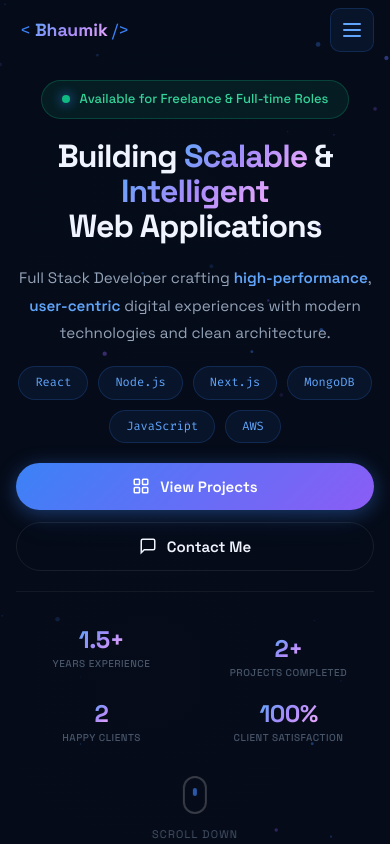
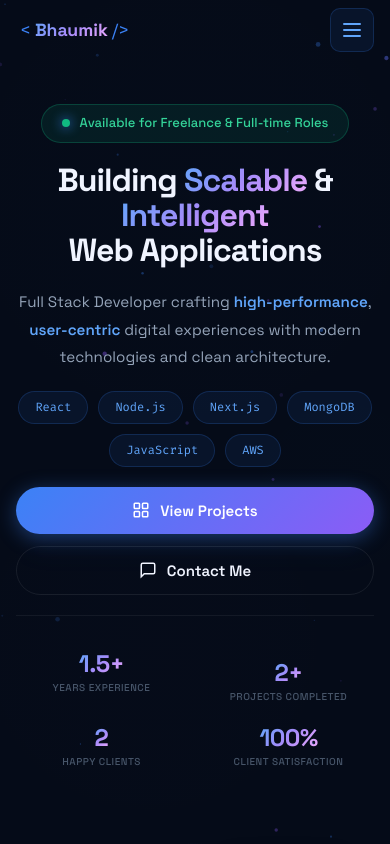
Before and after one commit to bhaumik-1910/Portfolio, a React (Vite) app: page / in a window 390 px wide. Shown: the top 844 px of the page. Built offline with nearby package versions, Linux system fonts and the light colour scheme.

Commit message:
feat: implement responsive Hero section with GSAP animations and canvas background particles

```diff
--- a/src/pages/Hero/Hero.css
+++ b/src/pages/Hero/Hero.css
@@ -206,70 +206,6 @@
     letter-spacing: 0.05em;
 }
 
-/* Scroll Indicator */
-.hero__scroll-indicator {
-    position: absolute;
-    bottom: 32px;
-    left: 50%;
-    transform: translate(-50%, 0);
-    display: flex;
-    flex-direction: column;
-    align-items: center;
-    gap: 12px;
-    z-index: 10;
-    animation: fadeInUpCenter 1s ease 1s both;
-    width: auto;
-}
-
-@keyframes fadeInUpCenter {
-    from {
-        opacity: 0;
-        transform: translate(-50%, 40px);
-    }
-
-    to {
-        opacity: 1;
-        transform: translate(-50%, 0);
-    }
-}
-
-.hero__scroll-indicator span {
-    font-size: 11px;
-    color: var(--text-muted);
-    letter-spacing: 0.1em;
-    text-transform: uppercase;
-}
-
-.hero__scroll-mouse {
-    width: 24px;
-    height: 38px;
-    border: 2px solid rgba(255, 255, 255, 0.2);
-    border-radius: 12px;
-    display: flex;
-    justify-content: center;
-    padding-top: 6px;
-}
-
-.hero__scroll-wheel {
-    width: 4px;
-    height: 8px;
-    background: var(--accent-blue);
-    border-radius: 2px;
-    animation: scroll-wheel 2s ease-in-out infinite;
-}
-
-@keyframes scroll-wheel {
-    0% {
-        transform: translateY(0);
-        opacity: 1;
-    }
-
-    100% {
-        transform: translateY(12px);
-        opacity: 0;
-    }
-}
-
 /* Responsive */
 @media (max-width: 1200px) {
     .hero__title {
@@ -293,12 +229,8 @@
 
 @media (max-width: 600px) {
     .hero {
-        /* padding: 0px 12px 30px;
-        margin-top: -30px; */
-        padding: 80px 16px 140px;
-        /* Leave space for mouse icon */
+        padding: 80px 16px 60px;
         min-height: 100vh;
-        justify-content: flex-end;
         margin-top: 0;
     }
 
--- a/src/pages/Hero/Hero.jsx
+++ b/src/pages/Hero/Hero.jsx
@@ -110,8 +110,7 @@ const Hero = () => {
             subtitleRef.current,
             '.hero__pill',
             '.hero__btn',
-            '.hero__stat',
-            '.hero__scroll-indicator'
+            '.hero__stat'
         ], { opacity: 0, y: 30 });
 
         // Animation Sequence
@@ -120,8 +119,7 @@ const Hero = () => {
             .to(subtitleRef.current, { opacity: 1, y: 0, duration: 0.6 }, '-=0.5')
             .to('.hero__pill', { opacity: 1, y: 0, stagger: 0.05, duration: 0.5 }, '-=0.4')
             .to('.hero__btn', { opacity: 1, y: 0, stagger: 0.1, duration: 0.5 }, '-=0.4')
-            .to('.hero__stat', { opacity: 1, y: 0, stagger: 0.05, duration: 0.5 }, '-=0.4')
-            .to('.hero__scroll-indicator', { opacity: 1, y: 0, duration: 0.6 }, '-=0.3');
+            .to('.hero__stat', { opacity: 1, y: 0, stagger: 0.05, duration: 0.5 }, '-=0.4');
 
         // Orb Parallax Effect
         orbsRef.current.forEach((orb, index) => {
@@ -232,13 +230,6 @@ const Hero = () => {
                     ))}
                 </div>
             </div>
-
-            <div className="hero__scroll-indicator">
-                <div className="hero__scroll-mouse">
-                    <div className="hero__scroll-wheel" />
-                </div>
-                <span>Scroll Down</span>
-            </div>
         </section>
     );
 };
```
